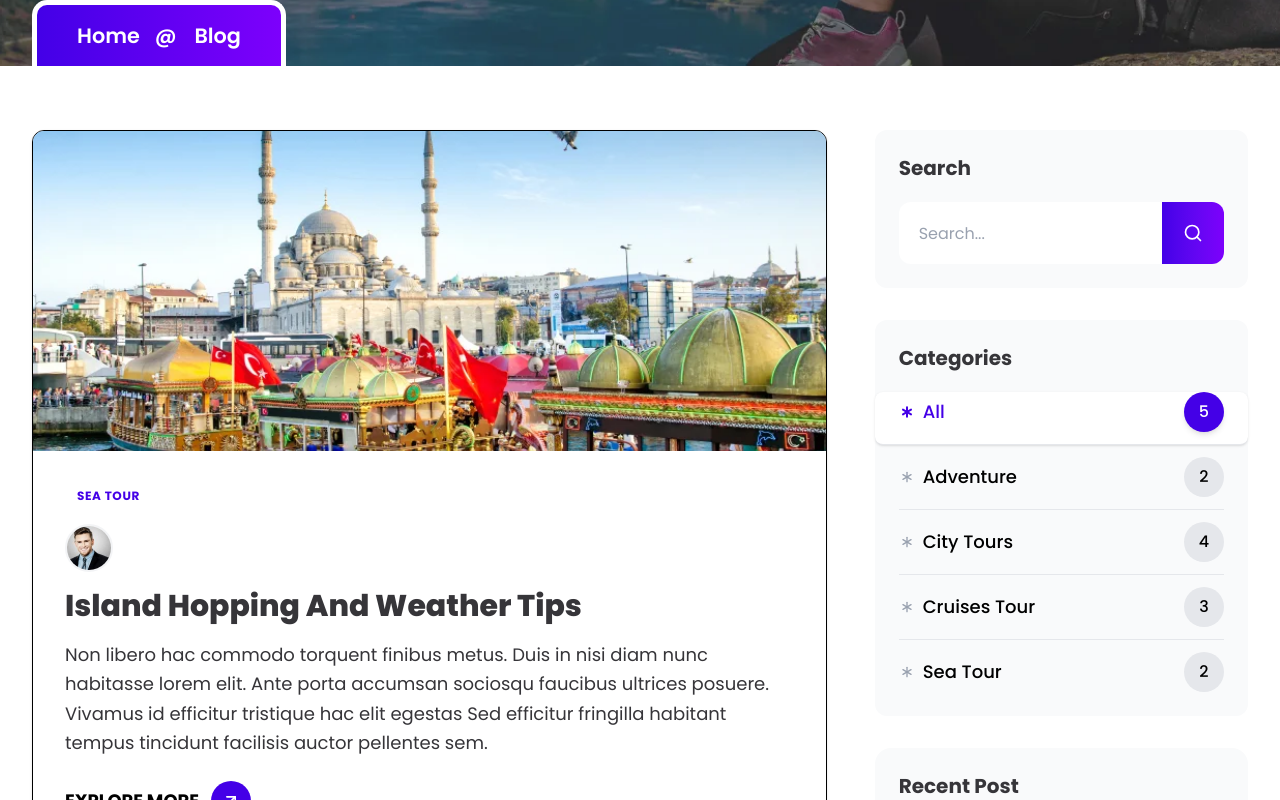
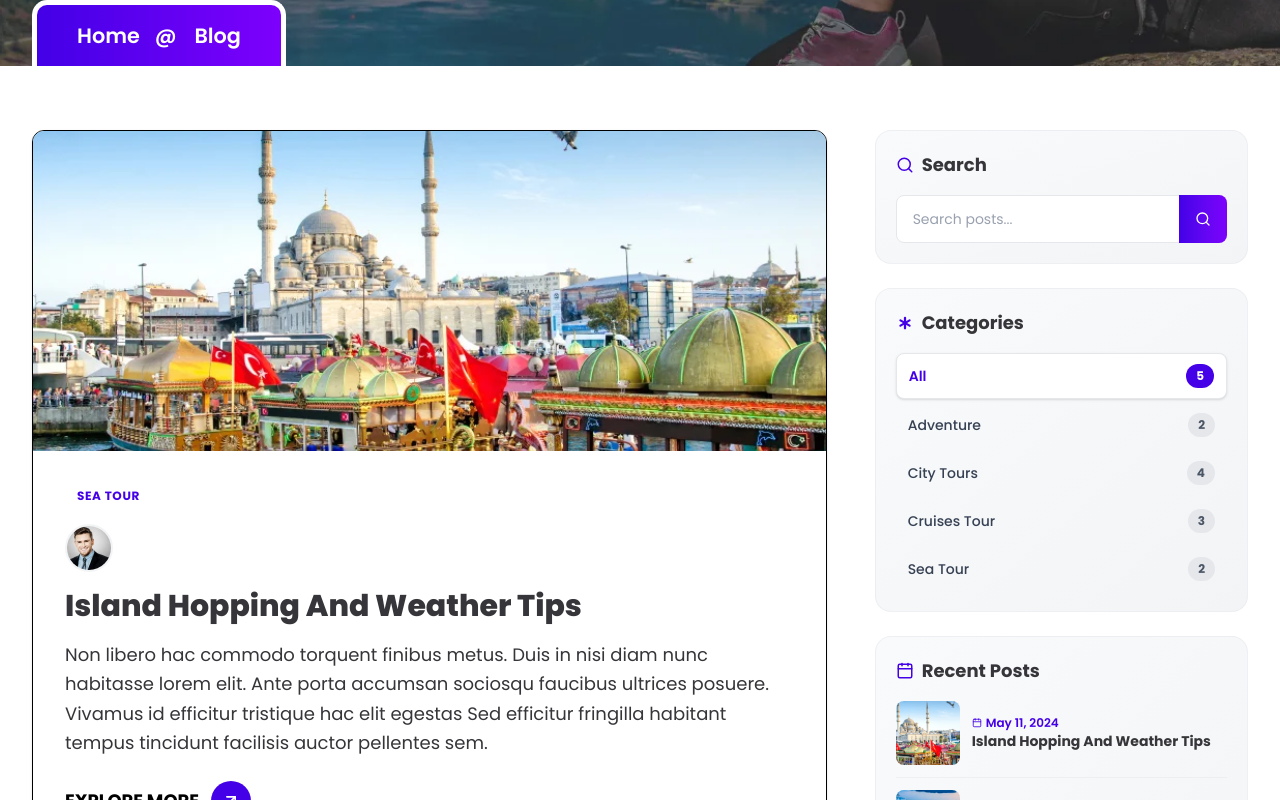
Before and after one commit to Jisap/Frostquest-Travel-Agency, a React (Vite) app: page /blog in a window 1280 px wide. Shown: the part 500-1300 px from the top of the page. Built offline with nearby package versions, Linux system fonts and the light colour scheme; some icons are missing; a web font is replaced by a local one.

Commit message:
feat: implement Blog page with search and category filtering functionality

```diff
--- a/src/Components/Page/Blog.jsx
+++ b/src/Components/Page/Blog.jsx
@@ -13,9 +13,8 @@ import blog5 from './../../assets/blog5.webp';
 
 function Blog() {
   const [searchQuery, setSearchQuery] = useState('');
-  const [selectedCategory, setSelectedCategory] = useState(null); // null = todas
+  const [selectedCategory, setSelectedCategory] = useState(null);
 
-  // 1. Agregamos la propiedad "category" a cada post
   const blogPosts = [
     { id: 1, img: blog1, title: "Island Hopping And Weather Tips", category: "Sea Tour" },
     { id: 2, img: blog2, title: "Beach Days, Long Hikes, And", category: "Adventure" },
@@ -24,7 +23,6 @@ function Blog() {
     { id: 5, img: blog5, title: "Assertively iterate resource maximizing", category: "Adventure" }
   ];
 
-  // 2. Filtro combinado: búsqueda + categoría
   const filteredPosts = blogPosts.filter(post => {
     const matchesSearch = post.title.toLowerCase().includes(searchQuery.toLowerCase());
     const matchesCategory = !selectedCategory || post.category === selectedCategory;
@@ -34,14 +32,13 @@ function Blog() {
   const excerpt = "Non libero hac commodo torquent finibus metus. Duis in nisi diam nunc habitasse lorem elit. Ante porta accumsan sociosqu faucibus ultrices posuere. Vivamus id efficitur tristique hac elit egestas Sed efficitur fringilla habitant tempus tincidunt facilisis auctor pellentes sem.";
 
   const categories = [
-    { name: "All", count: blogPosts.length }, // Categoría "Todas"
+    { name: "All", count: blogPosts.length },
     { name: "Adventure", count: 2 },
     { name: "City Tours", count: 4 },
     { name: "Cruises Tour", count: 3 },
     { name: "Sea Tour", count: 2 }
   ];
 
-  // 3. Función para limpiar todos los filtros
   const clearFilters = () => {
     setSearchQuery('');
     setSelectedCategory(null);
@@ -101,7 +98,6 @@ function Blog() {
                     </div>
 
                     <div className="p-6 md:p-8">
-                      {/* Badge de categoría */}
                       <span className="inline-block px-3 py-1 rounded-full bg-[var(--primary-light)] text-[var(--primary-color)] text-xs font-bold uppercase tracking-wider mb-4">
                         {post.category}
                       </span>
@@ -145,64 +141,63 @@ function Blog() {
               )}
             </div>
 
-            {/* ================= COLUMNA DERECHA: Sidebar Sticky ================= */}
-            <aside className="lg:col-span-4 space-y-8 lg:sticky lg:top-28 self-start">
+            {/* ================= COLUMNA DERECHA: Sidebar Compacto ================= */}
+            <aside className="lg:col-span-4 space-y-6">
 
               {/* Widget: Búsqueda */}
-              <div className="bg-gray-50 p-6 rounded-xl">
-                <h4 className="text-xl font-bold text-[var(--pg-color)] mb-5">Search</h4>
+              <div className="bg-gradient-to-br from-gray-50 to-gray-100 p-5 rounded-2xl border border-gray-200/50">
+                <h4 className="text-lg font-bold text-[var(--pg-color)] mb-4 flex items-center gap-2">
+                  <Search size={18} className="text-[var(--primary-color)]" />
+                  Search
+                </h4>
                 <div className="relative">
                   <input
                     type="search"
-                    placeholder="Search..."
+                    placeholder="Search posts..."
                     value={searchQuery}
                     onChange={(e) => setSearchQuery(e.target.value)}
-                    className="w-full h-[62px] pl-5 pr-24 rounded-xl bg-white border-0 focus:ring-2 focus:ring-[var(--primary-color)] outline-none text-gray-700 placeholder-gray-400 transition-shadow"
+                    className="w-full h-12 pl-4 pr-12 rounded-lg bg-white border border-gray-200 focus:border-[var(--primary-color)] focus:ring-2 focus:ring-[var(--primary-color)]/20 outline-none text-sm text-gray-700 placeholder-gray-400 transition-all"
                   />
                   {searchQuery && (
                     <button
                       type="button"
                       onClick={() => setSearchQuery('')}
-                      className="absolute right-16 top-0 h-[62px] w-10 text-gray-400 hover:text-gray-700 flex items-center justify-center transition-colors"
+                      className="absolute right-12 top-0 h-12 w-8 text-gray-400 hover:text-gray-700 flex items-center justify-center"
                     >
-                      <X size={20} />
+                      <X size={16} />
                     </button>
                   )}
-                  <button className="absolute right-0 top-0 h-[62px] w-[62px] bg-gradient-to-r from-[#4300e7] to-[#7d00fc] text-white rounded-r-xl flex items-center justify-center hover:opacity-90 transition-opacity">
-                    <Search size={20} />
+                  <button className="absolute right-0 top-0 h-12 w-12 bg-gradient-to-r from-[#4300e7] to-[#7d00fc] text-white rounded-r-lg flex items-center justify-center hover:opacity-90 transition-opacity">
+                    <Search size={16} />
                   </button>
                 </div>
               </div>
 
-              {/* Widget: Categorías (AHORA FUNCIONAL) */}
-              <div className="bg-gray-50 p-6 rounded-xl">
-                <h5 className="text-xl font-bold text-[var(--pg-color)] mb-5">Categories</h5>
-                <ul className="divide-y divide-gray-200">
+              {/* Widget: Categorías */}
+              <div className="bg-gradient-to-br from-gray-50 to-gray-100 p-5 rounded-2xl border border-gray-200/50">
+                <h5 className="text-lg font-bold text-[var(--pg-color)] mb-4 flex items-center gap-2">
+                  <Asterisk size={18} className="text-[var(--primary-color)]" strokeWidth={3} />
+                  Categories
+                </h5>
+                <ul className="space-y-1">
                   {categories.map((cat, idx) => {
                     const isActive = cat.name === selectedCategory || (cat.name === "All" && !selectedCategory);
                     return (
                       <li
                         key={idx}
                         onClick={() => setSelectedCategory(cat.name === "All" ? null : cat.name)}
-                        className={`flex items-center justify-between py-3 first:pt-0 last:pb-0 cursor-pointer transition-colors ${isActive
-                            ? 'bg-white -mx-6 px-6 rounded-lg shadow-sm'
-                            : 'hover:bg-white/50'
+                        className={`flex items-center justify-between px-3 py-2.5 rounded-lg cursor-pointer transition-all ${isActive
+                          ? 'bg-white shadow-sm border border-gray-200'
+                          : 'hover:bg-white/70'
                           }`}
                       >
-                        <div className="flex items-center gap-2">
-                          <Asterisk
-                            size={16}
-                            className={isActive ? 'text-[var(--primary-color)]' : 'text-gray-400'}
-                            strokeWidth={isActive ? 3 : 2}
-                          />
-                          <span className={`text-lg font-medium transition-colors ${isActive ? 'text-[var(--primary-color)] font-bold' : 'text-[var(--secondary-color)]'
-                            }`}>
-                            {cat.name}
-                          </span>
-                        </div>
-                        <span className={`w-10 h-10 rounded-full flex items-center justify-center font-medium transition-all duration-300 ${isActive
-                            ? 'bg-[var(--primary-color)] text-white shadow-md'
-                            : 'bg-gray-200 text-[var(--secondary-color)]'
+                        <span className={`text-sm font-medium transition-colors ${isActive ? 'text-[var(--primary-color)] font-semibold' : 'text-gray-700'
+                          }`}>
+                          {cat.name}
+                        </span>
+                        <span className={`text-xs font-bold px-2.5 py-1 rounded-full transition-all ${isActive
+                          ? 'bg-[var(--primary-color)] text-white'
+                          : 'bg-gray-200 text-gray-600'
                           }`}>
                           {cat.count}
                         </span>
@@ -213,21 +208,24 @@ function Blog() {
               </div>
 
               {/* Widget: Publicaciones Recientes */}
-              <div className="bg-gray-50 p-6 rounded-2xl">
-                <h4 className="text-xl font-bold text-[var(--pg-color)] mb-5">Recent Post</h4>
-                <div className="space-y-5">
+              <div className="bg-gradient-to-br from-gray-50 to-gray-100 p-5 rounded-2xl border border-gray-200/50">
+                <h4 className="text-lg font-bold text-[var(--pg-color)] mb-4 flex items-center gap-2">
+                  <Calendar size={18} className="text-[var(--primary-color)]" />
+                  Recent Posts
+                </h4>
+                <div className="space-y-3">
                   {blogPosts.slice(0, 4).map((post, idx) => (
-                    <div key={idx} className="flex gap-4 group cursor-pointer">
+                    <div key={idx} className="flex gap-3 group cursor-pointer pb-3 border-b border-gray-200/50 last:border-0 last:pb-0">
                       <img
                         src={post.img}
                         alt={post.title}
-                        className="w-20 h-20 rounded-xl object-cover flex-shrink-0 group-hover:opacity-80 transition-opacity"
+                        className="w-16 h-16 rounded-lg object-cover flex-shrink-0 group-hover:opacity-80 transition-opacity"
                       />
-                      <div className="flex flex-col justify-center">
-                        <span className="flex items-center gap-1.5 text-sm font-semibold text-[var(--primary-color)] mb-1">
-                          <Calendar size={14} /> May 11, 2024
+                      <div className="flex flex-col justify-center min-w-0">
+                        <span className="flex items-center gap-1 text-xs font-semibold text-[var(--primary-color)] mb-0.5">
+                          <Calendar size={10} /> May 11, 2024
                         </span>
-                        <p className="text-base font-bold text-[var(--pg-color)] leading-snug group-hover:text-[var(--primary-color)] transition-colors line-clamp-2">
+                        <p className="text-sm font-bold text-[var(--pg-color)] leading-tight group-hover:text-[var(--primary-color)] transition-colors line-clamp-2">
                           {post.title}
                         </p>
                       </div>
```
